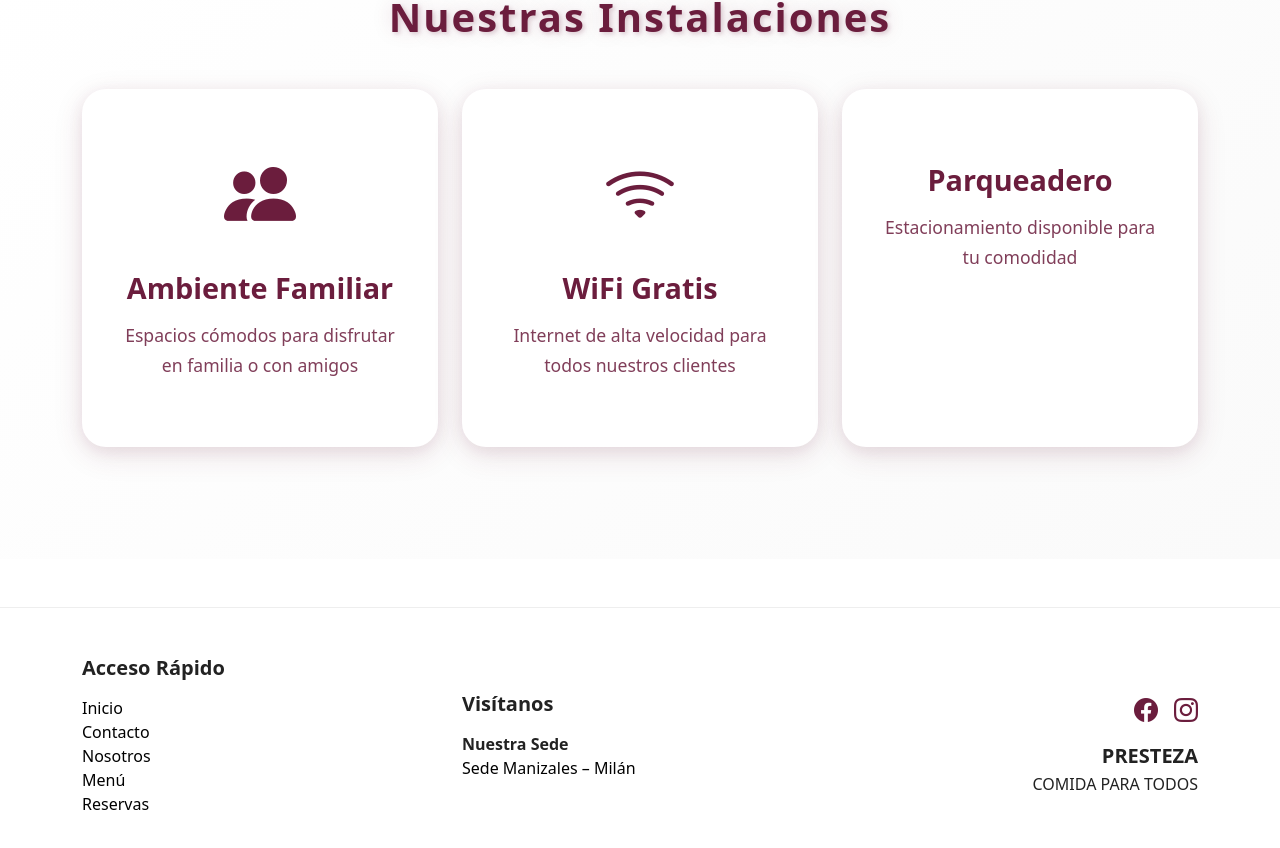
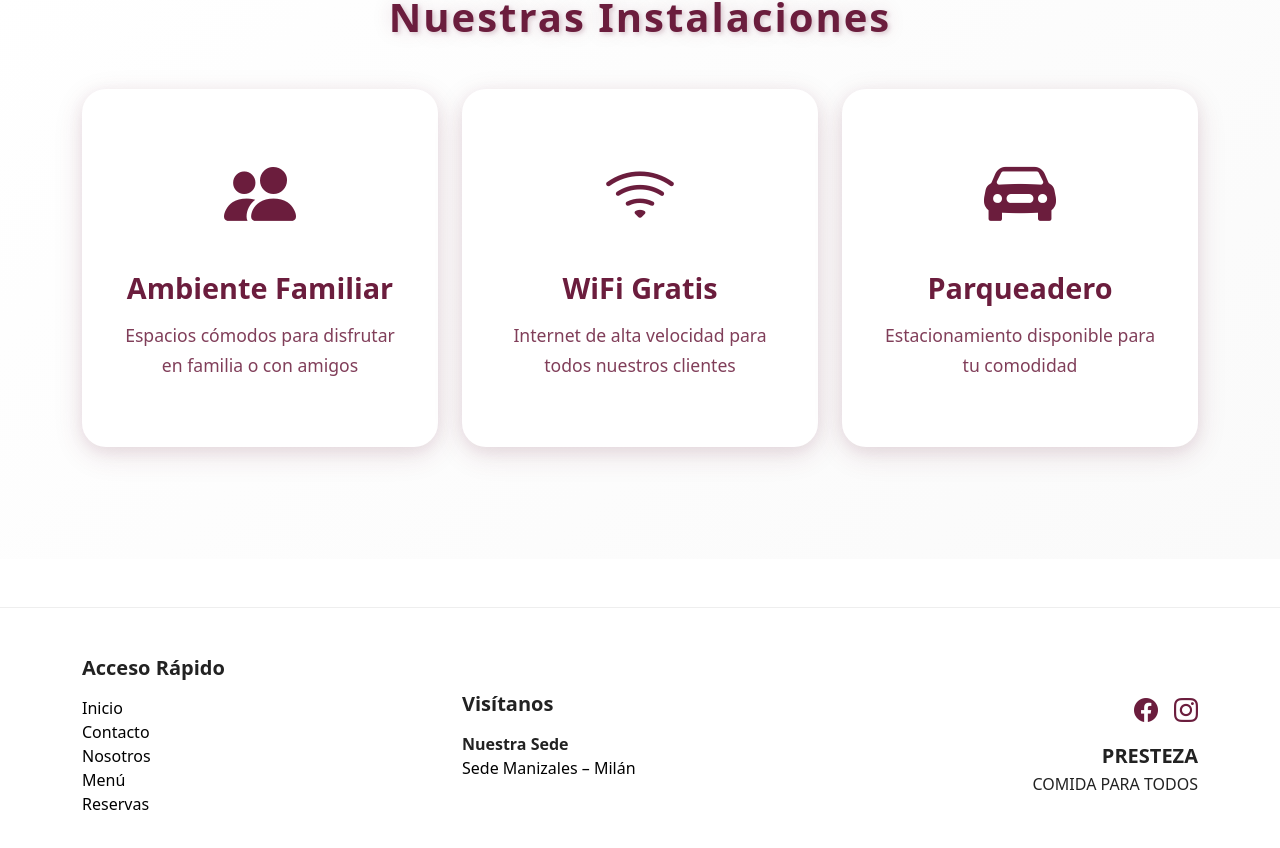
Before and after one commit to SamuelSV26/presteza, an Angular app: page /sede in a window 1280 px wide. Shown: the part 1995-2843 px from the top of the page. Built offline with nearby package versions, Linux system fonts and the light colour scheme.

Commit message:
Icono de carro
Se ha agregado el icono de un carro en el apartado de nosotros

```diff
--- a/src/app/modules/sede/sede.component.html
+++ b/src/app/modules/sede/sede.component.html
@@ -92,7 +92,7 @@
         <div class="col-md-4">
           <div class="feature-card">
             <div class="feature-icon">
-              <i class="bi bi-parking-fill"></i>
+              <i class="bi bi-car-front-fill"></i>
             </div>
             <h3 class="feature-title">Parqueadero</h3>
             <p class="feature-text">Estacionamiento disponible para tu comodidad</p>
```
